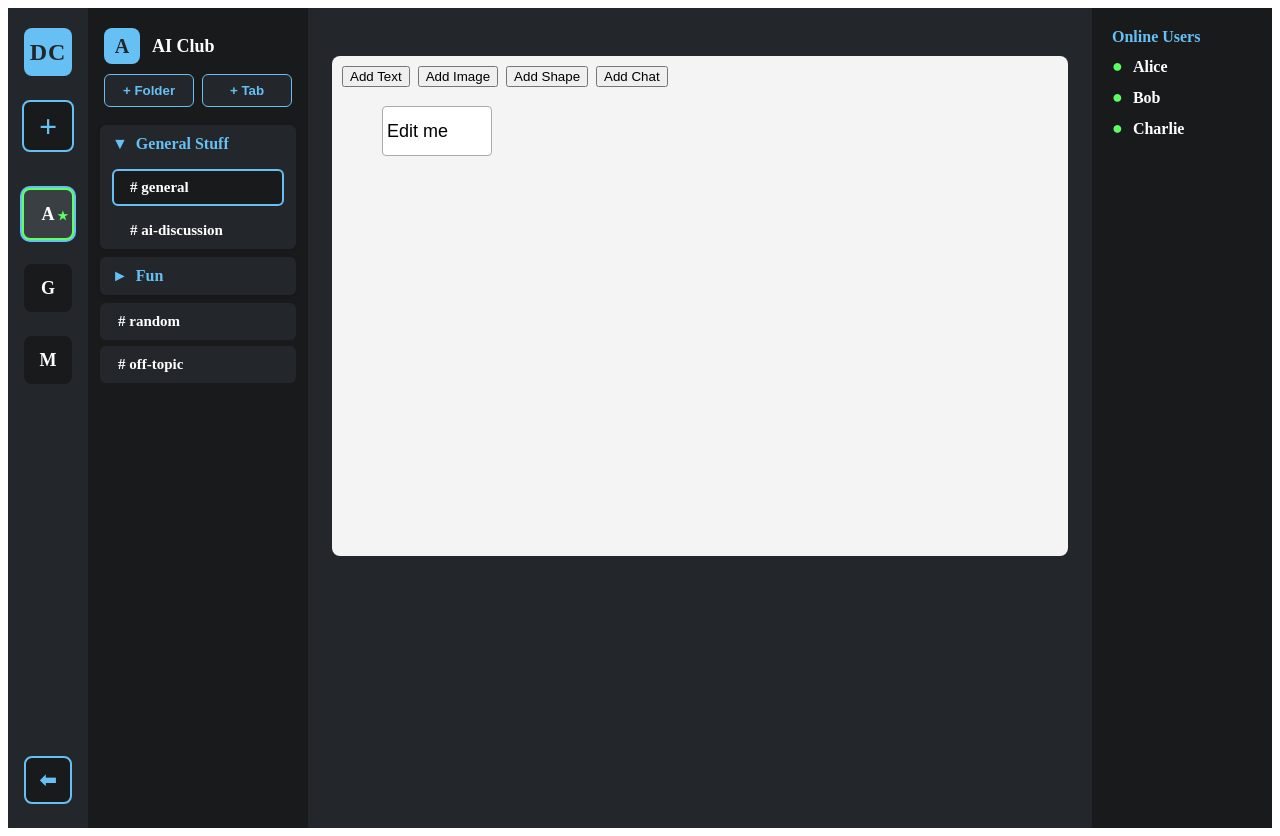
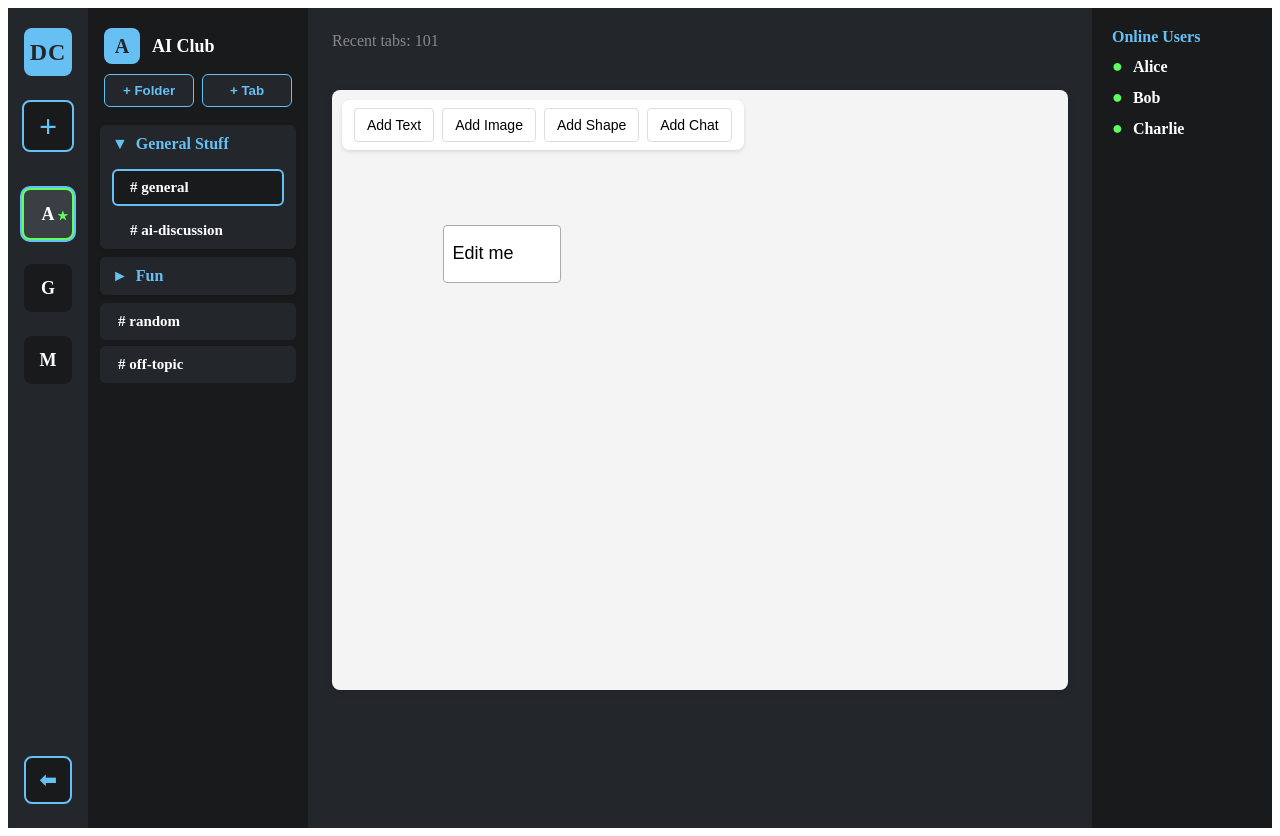
Before and after one commit to ReanSteep/creator, a React (Vite) app in the folder creation/: page /server/1/channel/101 in a window 1280 px wide. Both pictures are taken after a click on the button "Add Text". Built offline with nearby package versions, Linux system fonts and the light colour scheme.

Commit message:
did something

```diff
--- a/creation/src/components/TabEditor.jsx
+++ b/creation/src/components/TabEditor.jsx
@@ -1,4 +1,4 @@
-import { useState } from "react";
+import { useState, useEffect, useCallback } from "react";
 
 const defaultElements = [];
 
@@ -6,78 +6,140 @@ export default function TabEditor({ value, onChange }) {
   const [elements, setElements] = useState(value || defaultElements);
   const [draggedId, setDraggedId] = useState(null);
   const [offset, setOffset] = useState({ x: 0, y: 0 });
+  const [selectedElement, setSelectedElement] = useState(null);
+
+  // Sync with parent when value changes
+  useEffect(() => {
+    if (value && JSON.stringify(value) !== JSON.stringify(elements)) {
+      setElements(value);
+    }
+  }, [value]);
 
   // Add new element
   const addElement = (type) => {
     const newEl = {
       id: Date.now(),
       type,
-      x: 50,
-      y: 50,
+      x: Math.random() * 300 + 50, // Random position for better spread
+      y: Math.random() * 200 + 50,
       text: type === "text" ? "Edit me" : undefined,
       url: type === "image" ? "https://placehold.co/100x100" : undefined,
-      color: type === "shape" ? "#66c0f4" : undefined,
+      color: type === "shape" ? getRandomColor() : undefined,
       messages: type === "chat" ? [] : undefined,
       width: type === "chat" ? 300 : 100,
       height: type === "chat" ? 400 : 40,
+      zIndex: elements.length + 1, // Stack new elements on top
     };
-    setElements([...elements, newEl]);
-    onChange && onChange([...elements, newEl]);
+    const newElements = [...elements, newEl];
+    setElements(newElements);
+    onChange && onChange(newElements);
   };
 
-  // Drag logic
+  // Get random color for shapes
+  const getRandomColor = () => {
+    const colors = ['#66c0f4', '#ff7f50', '#98fb98', '#dda0dd', '#f0e68c'];
+    return colors[Math.floor(Math.random() * colors.length)];
+  };
+
+  // Drag logic with bounds checking
   const onDragStart = (e, id) => {
+    e.stopPropagation();
     setDraggedId(id);
+    setSelectedElement(id);
     const el = elements.find(el => el.id === id);
     setOffset({ x: e.clientX - el.x, y: e.clientY - el.y });
-  };
-  const onDrag = (e) => {
-    if (draggedId === null) return;
-    setElements(els => els.map(el =>
-      el.id === draggedId ? { ...el, x: e.clientX - offset.x, y: e.clientY - offset.y } : el
+
+    // Bring dragged element to front
+    setElements(prev => prev.map(el =>
+      el.id === id ? { ...el, zIndex: Math.max(...prev.map(e => e.zIndex || 0)) + 1 } : el
     ));
   };
+
+  const onDrag = useCallback((e) => {
+    if (draggedId === null) return;
+
+    const container = e.currentTarget.getBoundingClientRect();
+    const el = elements.find(el => el.id === draggedId);
+
+    // Calculate new position with bounds
+    const newX = Math.max(0, Math.min(e.clientX - offset.x, container.width - el.width));
+    const newY = Math.max(0, Math.min(e.clientY - offset.y, container.height - el.height));
+
+    setElements(els => els.map(el =>
+      el.id === draggedId ? { ...el, x: newX, y: newY } : el
+    ));
+  }, [draggedId, elements, offset]);
+
   const onDragEnd = () => {
-    setDraggedId(null);
-    onChange && onChange(elements);
+    if (draggedId !== null) {
+      setDraggedId(null);
+      onChange && onChange(elements);
+    }
   };
 
-  // Edit text
-  const onTextChange = (id, text) => {
-    setElements(els => els.map(el => el.id === id ? { ...el, text } : el));
-    onChange && onChange(elements.map(el => el.id === id ? { ...el, text } : el));
+  // Delete element
+  const deleteElement = (id) => {
+    const newElements = elements.filter(el => el.id !== id);
+    setElements(newElements);
+    setSelectedElement(null);
+    onChange && onChange(newElements);
   };
 
-  // Edit image url
-  const onImageChange = (id, url) => {
-    setElements(els => els.map(el => el.id === id ? { ...el, url } : el));
-    onChange && onChange(elements.map(el => el.id === id ? { ...el, url } : el));
-  };
+  // Handle keyboard shortcuts
+  useEffect(() => {
+    const handleKeyDown = (e) => {
+      if (e.key === 'Delete' && selectedElement) {
+        deleteElement(selectedElement);
+      }
+    };
 
-  // Add chat message
-  const addChatMessage = (id, message) => {
-    setElements(els => els.map(el => {
-      if (el.id === id) {
-        const newMessages = [...(el.messages || []), { text: message, timestamp: new Date().toISOString() }];
-        return { ...el, messages: newMessages };
-      }
-      return el;
-    }));
-    onChange && onChange(elements);
-  };
+    window.addEventListener('keydown', handleKeyDown);
+    return () => window.removeEventListener('keydown', handleKeyDown);
+  }, [selectedElement]);
 
   return (
-    <div style={{ position: "relative", width: "100%", height: 500, background: "#f4f4f4", borderRadius: 8, overflow: "hidden", margin: "24px 0" }}
+    <div
+      style={{
+        position: "relative",
+        width: "100%",
+        height: "calc(100vh - 200px)",
+        background: "#f4f4f4",
+        borderRadius: 8,
+        overflow: "hidden",
+        margin: "24px 0",
+        boxShadow: "0 2px 8px rgba(0,0,0,0.1)"
+      }}
       onMouseMove={onDrag}
       onMouseUp={onDragEnd}
+      onMouseLeave={onDragEnd}
     >
       {/* Toolbar */}
-      <div style={{ position: "absolute", top: 10, left: 10, zIndex: 10, display: "flex", gap: 8 }}>
-        <button onClick={() => addElement("text")}>Add Text</button>
-        <button onClick={() => addElement("image")}>Add Image</button>
-        <button onClick={() => addElement("shape")}>Add Shape</button>
-        <button onClick={() => addElement("chat")}>Add Chat</button>
+      <div style={{
+        position: "absolute",
+        top: 10,
+        left: 10,
+        zIndex: 1000,
+        display: "flex",
+        gap: 8,
+        background: "white",
+        padding: "8px 12px",
+        borderRadius: 8,
+        boxShadow: "0 2px 4px rgba(0,0,0,0.1)"
+      }}>
+        <button onClick={() => addElement("text")} style={buttonStyle}>Add Text</button>
+        <button onClick={() => addElement("image")} style={buttonStyle}>Add Image</button>
+        <button onClick={() => addElement("shape")} style={buttonStyle}>Add Shape</button>
+        <button onClick={() => addElement("chat")} style={buttonStyle}>Add Chat</button>
+        {selectedElement && (
+          <button
+            onClick={() => deleteElement(selectedElement)}
+            style={{ ...buttonStyle, background: "#ff4444", color: "white" }}
+          >
+            Delete
+          </button>
+        )}
       </div>
+
       {/* Elements */}
       {elements.map(el => (
         <div
@@ -87,32 +149,83 @@ export default function TabEditor({ value, onChange }) {
             left: el.x,
             top: el.y,
             cursor: "move",
-            zIndex: draggedId === el.id ? 100 : 1,
+            zIndex: el.zIndex || 1,
             width: el.width,
             height: el.height,
-            userSelect: "none"
+            userSelect: "none",
+            border: selectedElement === el.id ? "2px solid #66c0f4" : "none",
+            borderRadius: 4,
+            padding: selectedElement === el.id ? 2 : 0
           }}
           onMouseDown={e => onDragStart(e, el.id)}
         >
           {el.type === "text" && (
             <input
               value={el.text}
-              onChange={e => onTextChange(el.id, e.target.value)}
-              style={{ width: el.width, height: el.height, fontSize: 18, border: "1px solid #aaa", borderRadius: 4, padding: 4 }}
+              onChange={e => {
+                const newElements = elements.map(elem =>
+                  elem.id === el.id ? { ...elem, text: e.target.value } : elem
+                );
+                setElements(newElements);
+                onChange && onChange(newElements);
+              }}
+              style={{
+                width: el.width,
+                height: el.height,
+                fontSize: 18,
+                border: "1px solid #aaa",
+                borderRadius: 4,
+                padding: 8,
+                background: "white"
+              }}
+              onClick={e => e.stopPropagation()}
             />
           )}
           {el.type === "image" && (
             <div>
-              <img src={el.url} alt="" style={{ width: el.width, height: el.height, borderRadius: 4, border: "1px solid #aaa" }} />
+              <img
+                src={el.url}
+                alt=""
+                style={{
+                  width: el.width,
+                  height: el.width,
+                  borderRadius: 4,
+                  border: "1px solid #aaa",
+                  objectFit: "cover"
+                }}
+              />
               <input
                 value={el.url}
-                onChange={e => onImageChange(el.id, e.target.value)}
-                style={{ width: el.width, fontSize: 12, marginTop: 2 }}
+                onChange={e => {
+                  const newElements = elements.map(elem =>
+                    elem.id === el.id ? { ...elem, url: e.target.value } : elem
+                  );
+                  setElements(newElements);
+                  onChange && onChange(newElements);
+                }}
+                style={{
+                  width: el.width,
+                  fontSize: 12,
+                  marginTop: 4,
+                  padding: 4,
+                  border: "1px solid #aaa",
+                  borderRadius: 4,
+                  background: "white"
+                }}
+                onClick={e => e.stopPropagation()}
               />
             </div>
           )}
           {el.type === "shape" && (
-            <div style={{ width: el.width, height: el.height, background: el.color, borderRadius: 6, border: "1px solid #aaa" }} />
+            <div
+              style={{
+                width: el.width,
+                height: el.height,
+                background: el.color,
+                borderRadius: 6,
+                boxShadow: "0 2px 4px rgba(0,0,0,0.1)"
+              }}
+            />
           )}
           {el.type === "chat" && (
             <div style={{
@@ -122,9 +235,9 @@ export default function TabEditor({ value, onChange }) {
               borderRadius: 6,
               border: "1px solid #aaa",
               display: "flex",
-              flexDirection: "column"
+              flexDirection: "column",
+              boxShadow: "0 2px 4px rgba(0,0,0,0.1)"
             }}>
-              {/* Chat messages */}
               <div style={{
                 flex: 1,
                 overflowY: "auto",
@@ -139,13 +252,16 @@ export default function TabEditor({ value, onChange }) {
                     padding: "8px 12px",
                     borderRadius: 12,
                     maxWidth: "80%",
-                    alignSelf: "flex-start"
+                    alignSelf: "flex-start",
+                    wordBreak: "break-word"
                   }}>
                     {msg.text}
+                    <div style={{ fontSize: 10, color: "#888", marginTop: 4 }}>
+                      {new Date(msg.timestamp).toLocaleTimeString()}
+                    </div>
                   </div>
                 ))}
               </div>
-              {/* Chat input */}
               <div style={{
                 borderTop: "1px solid #eee",
                 padding: 10,
@@ -161,9 +277,21 @@ export default function TabEditor({ value, onChange }) {
                     border: "1px solid #ddd",
                     outline: "none"
                   }}
+                  onClick={e => e.stopPropagation()}
                   onKeyPress={e => {
                     if (e.key === 'Enter' && e.target.value.trim()) {
-                      addChatMessage(el.id, e.target.value.trim());
+                      const newElements = elements.map(elem => {
+                        if (elem.id === el.id) {
+                          const newMessages = [...(elem.messages || []), {
+                            text: e.target.value.trim(),
+                            timestamp: new Date().toISOString()
+                          }];
+                          return { ...elem, messages: newMessages };
+                        }
+                        return elem;
+                      });
+                      setElements(newElements);
+                      onChange && onChange(newElements);
                       e.target.value = '';
                     }
                   }}
@@ -176,3 +304,16 @@ export default function TabEditor({ value, onChange }) {
     </div>
   );
 }
+
+const buttonStyle = {
+  padding: "8px 12px",
+  borderRadius: 4,
+  border: "1px solid #ddd",
+  background: "white",
+  cursor: "pointer",
+  fontSize: 14,
+  transition: "all 0.2s",
+  ":hover": {
+    background: "#f0f0f0"
+  }
+};
--- a/creation/src/pages/Server.jsx
+++ b/creation/src/pages/Server.jsx
@@ -5,7 +5,7 @@ import MessageInput from "../components/MessageInput";
 import UserList from "../components/UserList";
 import TabEditor from "../components/TabEditor";
 import { useParams } from "react-router-dom";
-import { useState } from "react";
+import { useState, useEffect } from "react";
 
 const myUserId = 1; // Placeholder for current user id
 const serverOwners = { 1: 1, 2: 2, 3: 3 }; // Placeholder for server ownership
@@ -13,14 +13,51 @@ const serverOwners = { 1: 1, 2: 2, 3: 3 }; // Placeholder for server ownership
 export default function Server() {
   const { serverId, channelId } = useParams();
   const isOwner = myUserId === serverOwners[serverId];
-  // Store tab content per server/tab
-  const [tabContent, setTabContent] = useState({});
+
+  // Store tab content per server/channel combination
+  const [tabStates, setTabStates] = useState({});
+  const [activeTabHistory, setActiveTabHistory] = useState([]);
+
+  // Load tab state when channel changes
+  useEffect(() => {
+    if (channelId) {
+      const tabKey = `${serverId}_${channelId}`;
+      // Initialize tab if it doesn't exist
+      if (!tabStates[tabKey]) {
+        setTabStates(prev => ({
+          ...prev,
+          [tabKey]: {
+            content: [],
+            lastModified: new Date().toISOString(),
+            createdAt: new Date().toISOString()
+          }
+        }));
+      }
+      // Update tab history
+      setActiveTabHistory(prev => {
+        const newHistory = prev.filter(tab => tab !== tabKey);
+        return [...newHistory, tabKey].slice(-5); // Keep last 5 tabs in history
+      });
+    }
+  }, [channelId, serverId]);
 
   const handleTabContentChange = (tabId, content) => {
-    setTabContent(prev => ({
+    const tabKey = `${serverId}_${tabId}`;
+    setTabStates(prev => ({
       ...prev,
-      [`${serverId}_${tabId}`]: content
+      [tabKey]: {
+        ...prev[tabKey],
+        content,
+        lastModified: new Date().toISOString()
+      }
     }));
+  };
+
+  // Get content for current tab
+  const getCurrentTabContent = () => {
+    if (!channelId) return null;
+    const tabKey = `${serverId}_${channelId}`;
+    return tabStates[tabKey]?.content || [];
   };
 
   return (
@@ -30,10 +67,16 @@ export default function Server() {
       <div style={{ flex: 1, display: "flex", flexDirection: "column", padding: 24, background: "#23272b" }}>
         {channelId ? (
           isOwner ? (
-            <TabEditor
-              value={tabContent[`${serverId}_${channelId}`]}
-              onChange={content => handleTabContentChange(channelId, content)}
-            />
+            <>
+              <div style={{ marginBottom: 16, color: "#888" }}>
+                Recent tabs: {activeTabHistory.map(tabKey => tabKey.split('_')[1]).join(', ')}
+              </div>
+              <TabEditor
+                value={getCurrentTabContent()}
+                onChange={content => handleTabContentChange(channelId, content)}
+                key={`${serverId}_${channelId}`} // Force new instance on tab change
+              />
+            </>
           ) : (
             <div style={{ color: "#fff", padding: 40, textAlign: "center" }}>
               This tab is only editable by the server owner.
```
